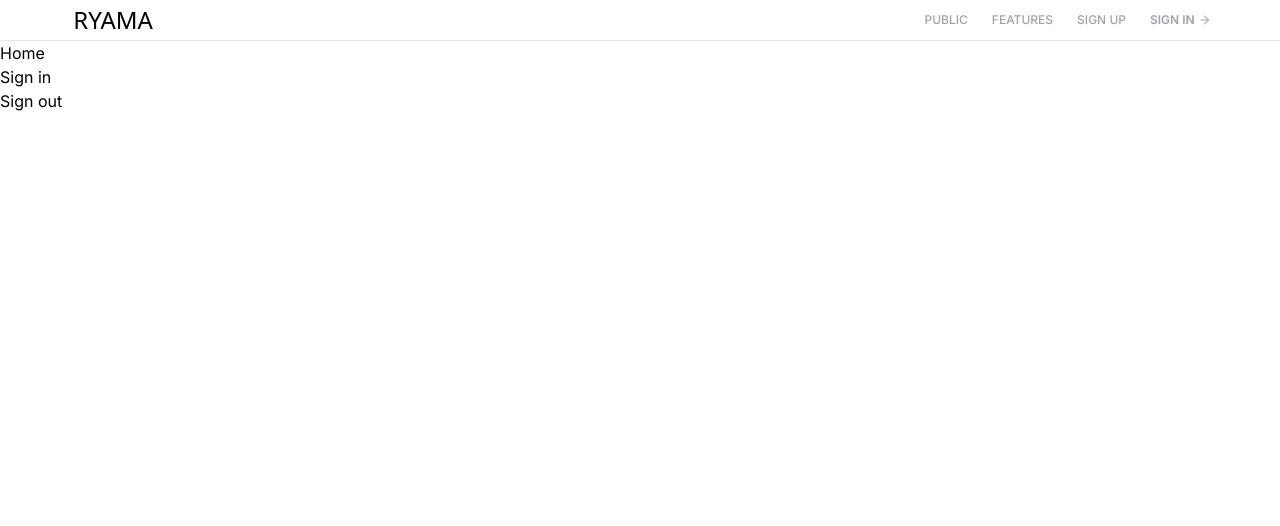
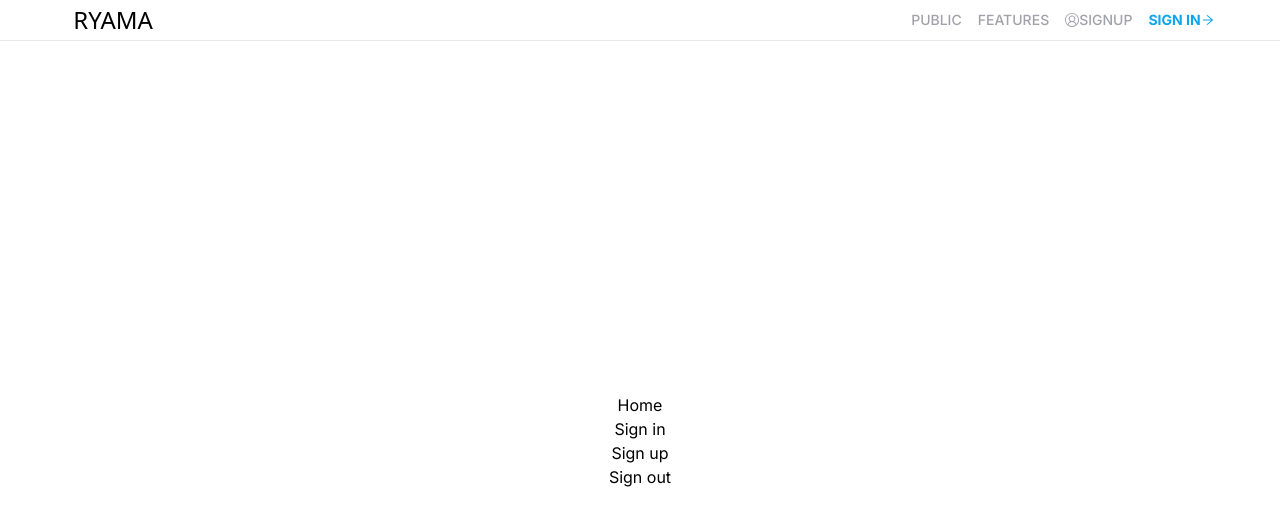
Before and after one commit to moriyoshi-kasuga/ryama-v2, a Next.js app: page / in a window 1280 px wide. Shown: the top 526 px of the page. Built offline with nearby package versions, Linux system fonts and the light colour scheme; no server answers.

Commit message:
Add: userMenu loading

```diff
--- a/src/app/(home)/page.tsx
+++ b/src/app/(home)/page.tsx
@@ -1,23 +1,16 @@
 'use client';
-import { useSession, signOut } from 'next-auth/react';
+import { signOut } from 'next-auth/react';
 import Link from 'next/link';
 
 export default function Page() {
-  const { data: session, status } = useSession();
   return (
     <>
-      <h1>Home</h1>
-      {session ? (
-        <div>
-          Signed in as {session?.user?.name}
-          <br />
-          email: {session?.user?.email}
-        </div>
-      ) : (
+      <div className="flex flex-col justify-center mx-auto w-full h-screen items-center">
+        <h1>Home</h1>
         <Link href="/signin">Sign in</Link>
-      )}
-      <br />
-      <button onClick={() => signOut()}>Sign out</button>
+        <Link href="/signup">Sign up</Link>
+        <button onClick={() => signOut()}>Sign out</button>
+      </div>
     </>
   );
 }
--- /dev/null
+++ b/src/app/(workspace)/workspace/page.tsx
@@ -0,0 +1,9 @@
+'use client';
+
+export default function Page() {
+  return (
+    <>
+      <h1>Workspace</h1>
+    </>
+  );
+}
--- a/src/app/globals.css
+++ b/src/app/globals.css
@@ -1,3 +1,15 @@
 @tailwind base;
 @tailwind components;
 @tailwind utilities;
+
+.home-header-link {
+  @apply uppercase px-2 font-medium text-sm hover:text-black transition [&.active]:text-red-500;
+}
+
+.home-header-icon-link {
+  @apply home-header-link flex items-center;
+}
+
+.home-header-big-link {
+  @apply uppercase px-2 font-bold text-sm text-sky-500 hover:text-sky-600 transition [&.active]:text-red-500 flex items-center [&:first-child]:mr-1;
+}
--- a/src/components/home/HomeHeader.tsx
+++ b/src/components/home/HomeHeader.tsx
@@ -1,8 +1,61 @@
+'use client';
+import { VscAccount } from 'react-icons/vsc';
 import { AiOutlineArrowRight } from 'react-icons/ai';
 import React from 'react';
 import Link from 'next/link';
+import { usePathname } from 'next/navigation';
+import UserMenu from '../user/UserMenu';
+import { useSession } from 'next-auth/react';
+import Loading from '../loading';
 
 export default function HomeHeader() {
+  const pathname = usePathname();
+  const session = useSession();
+
+  function userMenu() {
+    if (session.status == 'loading') {
+      return <Loading className="w-8 h-8" title="Loading..." />;
+    }
+    if (session.status == 'authenticated') {
+      return (
+        <>
+          <Link
+            className={`home-header-big-link ${
+              pathname == '/workspace' ? 'active' : ''
+            }`}
+            href="/workspace"
+          >
+            <span>workspace</span>
+            <AiOutlineArrowRight />
+          </Link>
+          <UserMenu />
+        </>
+      );
+    }
+    return (
+      <>
+        <Link
+          className={`home-header-icon-link ${
+            pathname === '/signup' ? 'active' : ''
+          }`}
+          href="/signup"
+        >
+          <VscAccount />
+          <span>signup</span>
+        </Link>
+        <Link
+          className={`home-header-big-link ${
+            pathname == '/signin' ? 'active' : ''
+          }`}
+          href="/signin"
+        >
+          <span>sign in</span>
+          <AiOutlineArrowRight />
+        </Link>
+      </>
+    );
+  }
+
   return (
     <header className="border-b border-b-gray200">
       <div className="w-11/12 container mx-auto flex items-center justify-between text-zinc-400 fill-gray-400 p-1">
@@ -13,33 +66,25 @@ export default function HomeHeader() {
             </h1>
           </Link>
         </div>
-        <div className="ml-auto hidden sm:flex">
+        <div className="ml-auto hidden sm:flex items-center">
           <Link
-            className="px-3 font-medium text-xs hover:text-black transition"
+            className={`home-header-link ${
+              pathname === '/public' ? 'active' : ''
+            }`}
             href="/public"
           >
-            PUBLIC
+            public
           </Link>
           <Link
-            className="px-3 font-medium text-xs hover:text-black transition"
+            className={`home-header-link ${
+              pathname === '/features' ? 'active' : ''
+            }`}
             href="/features"
           >
-            FEATURES
-          </Link>
-          <Link
-            className="px-3 font-medium text-xs hover:text-black transition"
-            href="/signup"
-          >
-            SIGN UP
-          </Link>
-          <Link
-            className="px-3 font-semibold text-xs hover:text-black transition flex items-center"
-            href="/signin"
-          >
-            <span className="mr-1">SIGN IN</span>
-            <AiOutlineArrowRight />
+            features
           </Link>
         </div>
+        {userMenu()}
       </div>
     </header>
   );
--- /dev/null
+++ b/src/components/loading.tsx
@@ -0,0 +1,24 @@
+import Image from 'next/image';
+
+export default function Loading({
+  title,
+  className,
+}: {
+  title?: string;
+  className?: string;
+}) {
+  return (
+    <div className="flex justify-center items-center">
+      <div className={`relative ${className}`}>
+        <Image
+          src="/loading.svg"
+          unoptimized
+          alt="loading"
+          fill
+          style={{ objectFit: 'contain' }}
+        />
+      </div>
+      <span>{title}</span>
+    </div>
+  );
+}
--- a/src/components/workspace/UserMenu.tsx
+++ b/src/components/user/UserMenu.tsx
@@ -1,6 +1,17 @@
 'use client';
 
+import { useSession } from 'next-auth/react';
+
 export default function UserMenu() {
+  const { data: session, status } = useSession();
+  if (status != 'authenticated') {
+    return null;
+  }
+  return (
+    <>
+      <div>Hello:{session?.user?.name}</div>
+    </>
+  );
   // TODO: ここでヘッダーに表示するユーザのハンバーガーメニューを作成する
   // settings だったり dark mod, light mode 切り替えやログアウトもここで実装する
 }
```
Also changed, not shown: public/loading.svg (added), src/app/workspace/page.tsx (deleted), src/components/user/UserProfile.tsx (renamed from src/components/workspace/UserProfile.tsx).
